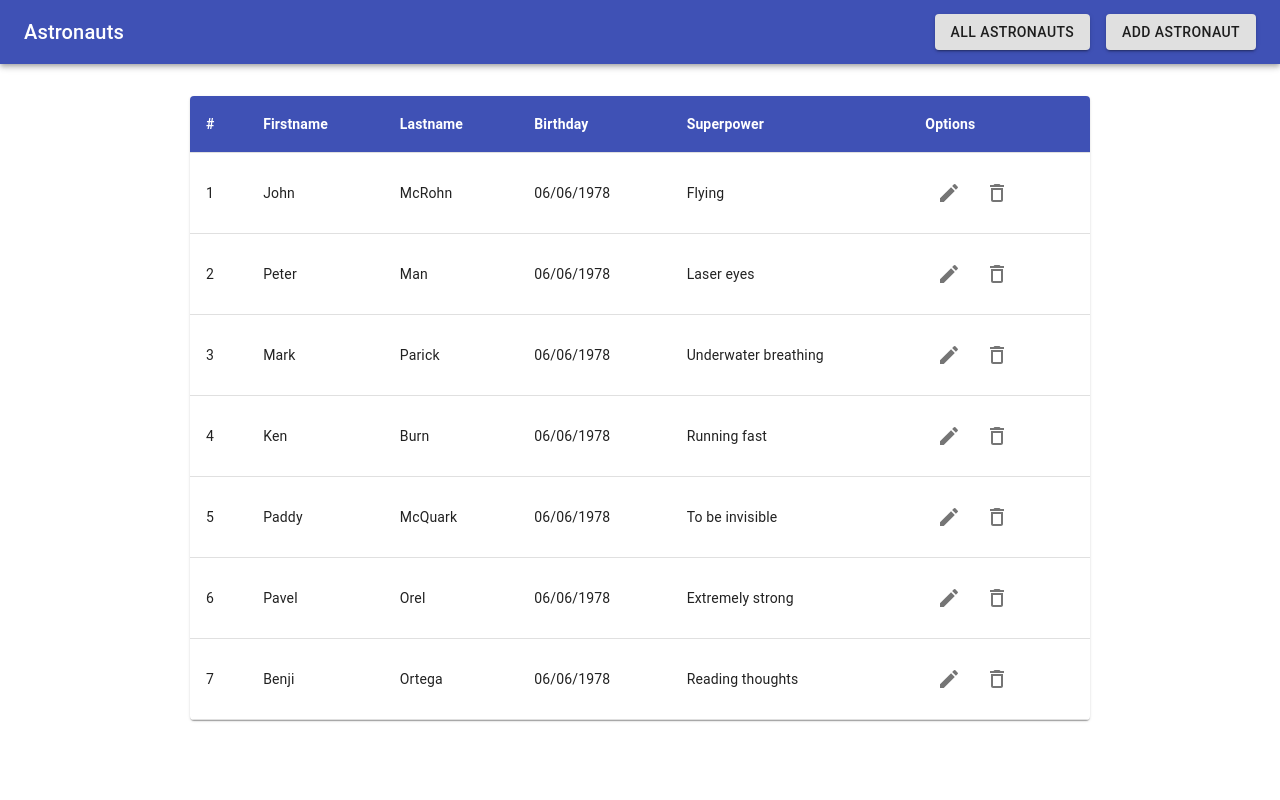
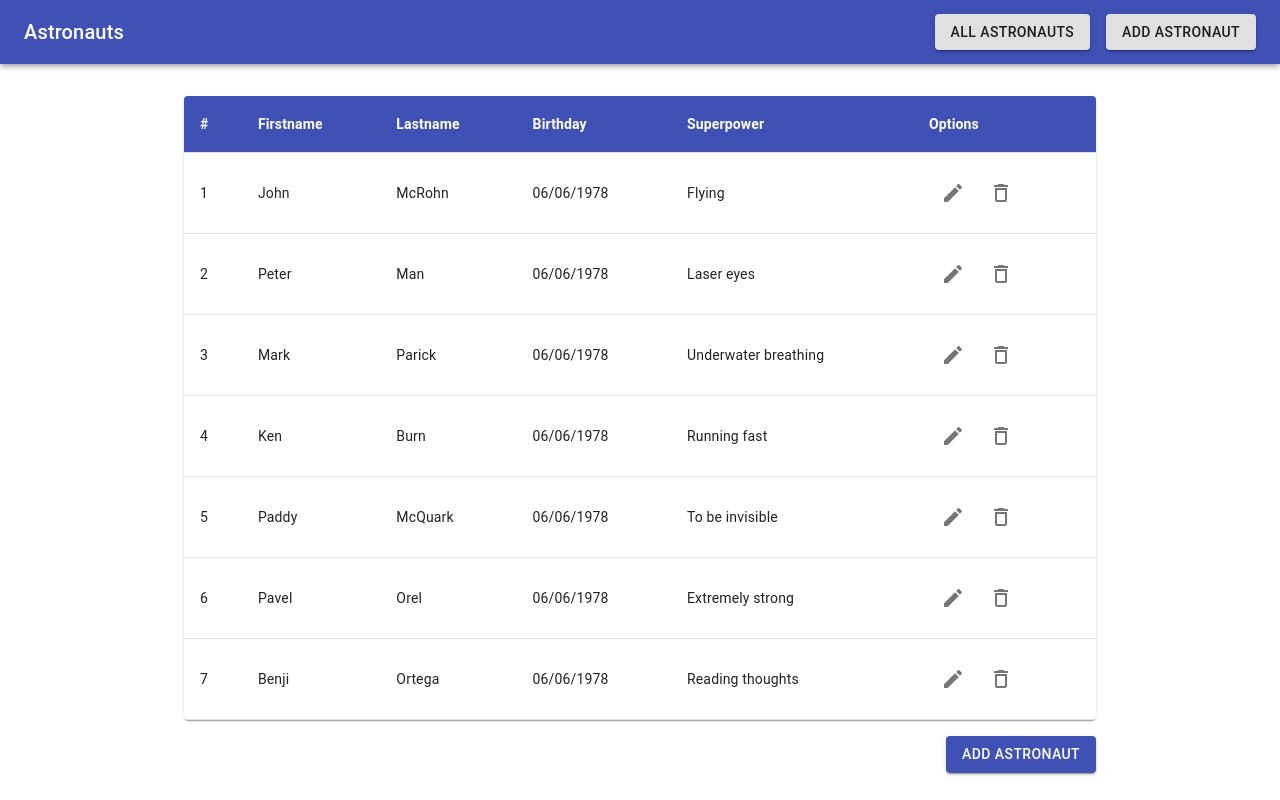
Before and after one commit to samueldusek/astronauts-2-front-end, a React (Create React App) app: page / in a window 1280 px wide. Built offline with nearby package versions, Linux system fonts and the light colour scheme.

Commit message:
add button to astronaut list and redirect to astronaut list when new astronaut is added

```diff
--- a/src/AddAstronautForm.js
+++ b/src/AddAstronautForm.js
@@ -4,7 +4,8 @@ import Button from "@material-ui/core/Button";
 import TextField from "@material-ui/core/TextField";
 import { Paper, Typography } from "@material-ui/core";
 
-function AddAstronautForm({ addAstronaut }) {
+function AddAstronautForm(props) {
+  const { addAstronaut, history } = props;
   const [firstname, handleFirstnameChange, resetFirstname] = useInputState("");
   const [lastname, handleLastnameChange, resetLastname] = useInputState("");
   const [birthday, handleBirthdayChange, resetBirthday] = useInputState("");
@@ -24,6 +25,7 @@ function AddAstronautForm({ addAstronaut }) {
     resetLastname();
     resetBirthday();
     resetSuperpower();
+    history.push("/");
   };
   return (
     <Paper
--- a/src/App.js
+++ b/src/App.js
@@ -19,7 +19,9 @@ function App() {
         <Route
           exact
           path="/add"
-          render={() => <AddAstronautForm addAstronaut={addAstronaut} />}
+          render={(routeProps) => (
+            <AddAstronautForm addAstronaut={addAstronaut} {...routeProps} />
+          )}
         />
         <Route
           exact
--- a/src/AstronautsList.js
+++ b/src/AstronautsList.js
@@ -11,13 +11,14 @@ import Container from "@material-ui/core/Container";
 import IconButton from "@material-ui/core/IconButton";
 import DeleteOutlineIcon from "@material-ui/icons/DeleteOutline";
 import EditIcon from "@material-ui/icons/Edit";
+import Button from "@material-ui/core/Button";
+import { Link } from "react-router-dom";
 
 const useStyles = makeStyles({
   table: {
     minWidth: 650,
   },
   tableContainer: {
-    maxWidth: "900px",
     margin: "auto",
     marginTop: "2rem",
   },
@@ -28,12 +29,17 @@ const useStyles = makeStyles({
     color: "white",
     fontWeight: "bold",
   },
+  buttonContainer: {
+    marginTop: "1rem",
+    display: "flex",
+    justifyContent: "end",
+  },
 });
 
 function AstronautsList({ astronauts }) {
   const classes = useStyles();
   return (
-    <Container>
+    <Container maxWidth="md">
       <TableContainer component={Paper} className={classes.tableContainer}>
         <Table className={classes.table} aria-label="simple table">
           <TableHead className={classes.tableHeader}>
@@ -83,6 +89,15 @@ function AstronautsList({ astronauts }) {
           </TableBody>
         </Table>
       </TableContainer>
+      <Container
+        maxWidth={false}
+        disableGutters={true}
+        className={classes.buttonContainer}
+      >
+        <Button color="primary" variant="contained" component={Link} to="/add">
+          Add astronaut
+        </Button>
+      </Container>
     </Container>
   );
 }
```
